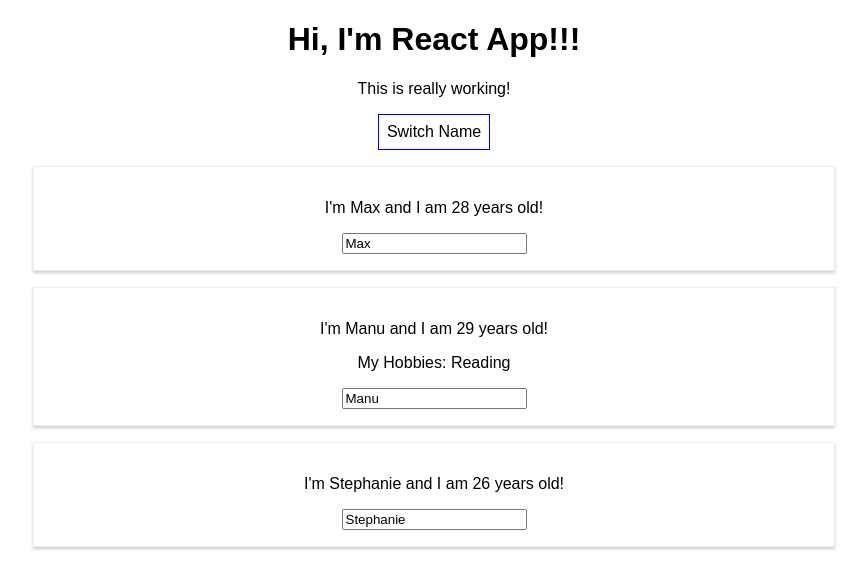
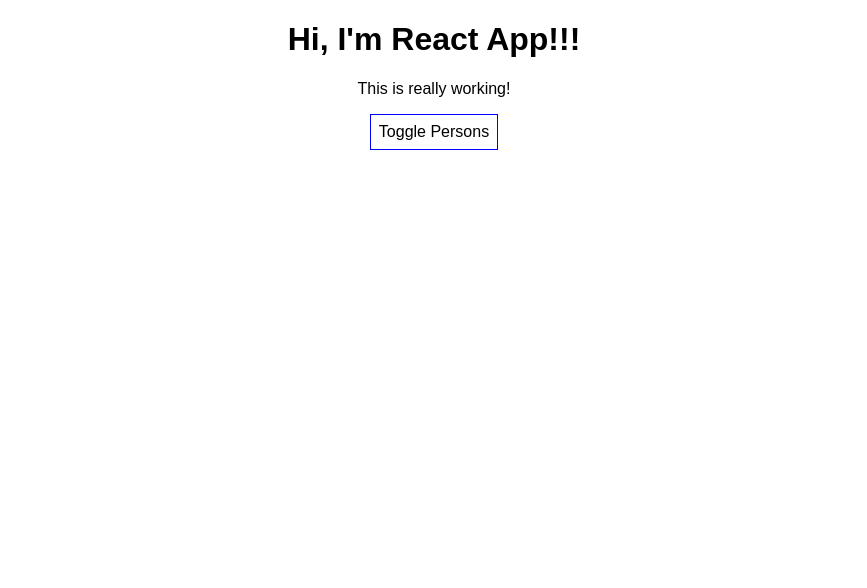
Before and after one commit to lisa761/React-Complete-Guide, a React (Create React App) app: page / in a window 1280 px wide. Shown: the top 588 px of the page, without its empty margins (206-1073 px from the left). Built offline with nearby package versions, Linux system fonts and the light colour scheme.

Commit message:
add: toggle persons

```diff
--- a/src/App.js
+++ b/src/App.js
@@ -9,7 +9,8 @@
       { name: 'Manu', age: 29 },
       { name: 'Stephanie', age: 26 }
     ],
-    otherState: 'some other value'
+    otherState: 'some other value',
+    showPersons: false
   }
 
   switchNameHandler = (newName) => {
@@ -32,6 +33,11 @@
     })
   }
 
+  togglePersonsHandler = () => {
+    const doesShow = this.state.showPersons;
+    this.setState({showPersons: !doesShow});
+  }
+
   render() {
     const style = {
       backgroundColor: 'white',
@@ -40,7 +46,6 @@
       padding: '8px',
       cursor: 'pointer'
     };
-    // this is inline styling (adding hover effects here are pretty tough) which is scoped to the element we are working with, unlike creating css files which are global no matter their location
 
     return (
       <div className="App">
@@ -48,7 +53,10 @@
         <p>This is really working!</p>
         <button
           style={style}
-          onClick={() => this.switchNameHandler( 'Maximilian')}>Switch Name</button>
+          onClick={this.togglePersonsHandler}>Toggle Persons</button>
+        {
+          this.state.showPersons ?
+            <div>
               <Person
                 name={this.state.persons[0].name}
                 age={this.state.persons[0].age} />
@@ -57,10 +65,11 @@
                 age={this.state.persons[1].age}
                 click={this.switchNameHandler.bind(this, 'Max!')}
                 changed={this.nameChangedHandler}>My Hobbies: Reading</Person>
-        {/* the bind syntax is better than the function because the latter comes with a performance hit */}
               <Person
                 name={this.state.persons[2].name}
                 age={this.state.persons[2].age} />
+            </div> : null
+        }
       </div>
     );
   }
```
Lines whose indentation alone changed are shown as unchanged.
